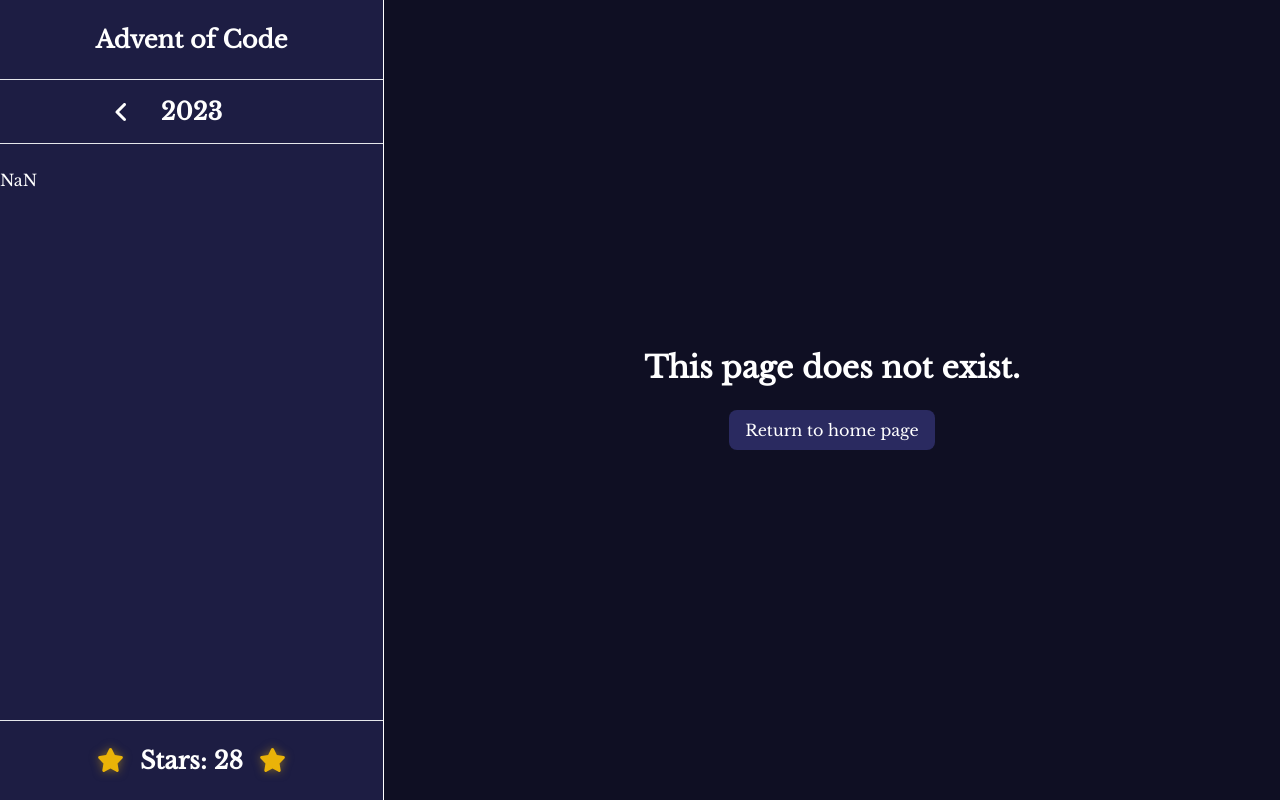
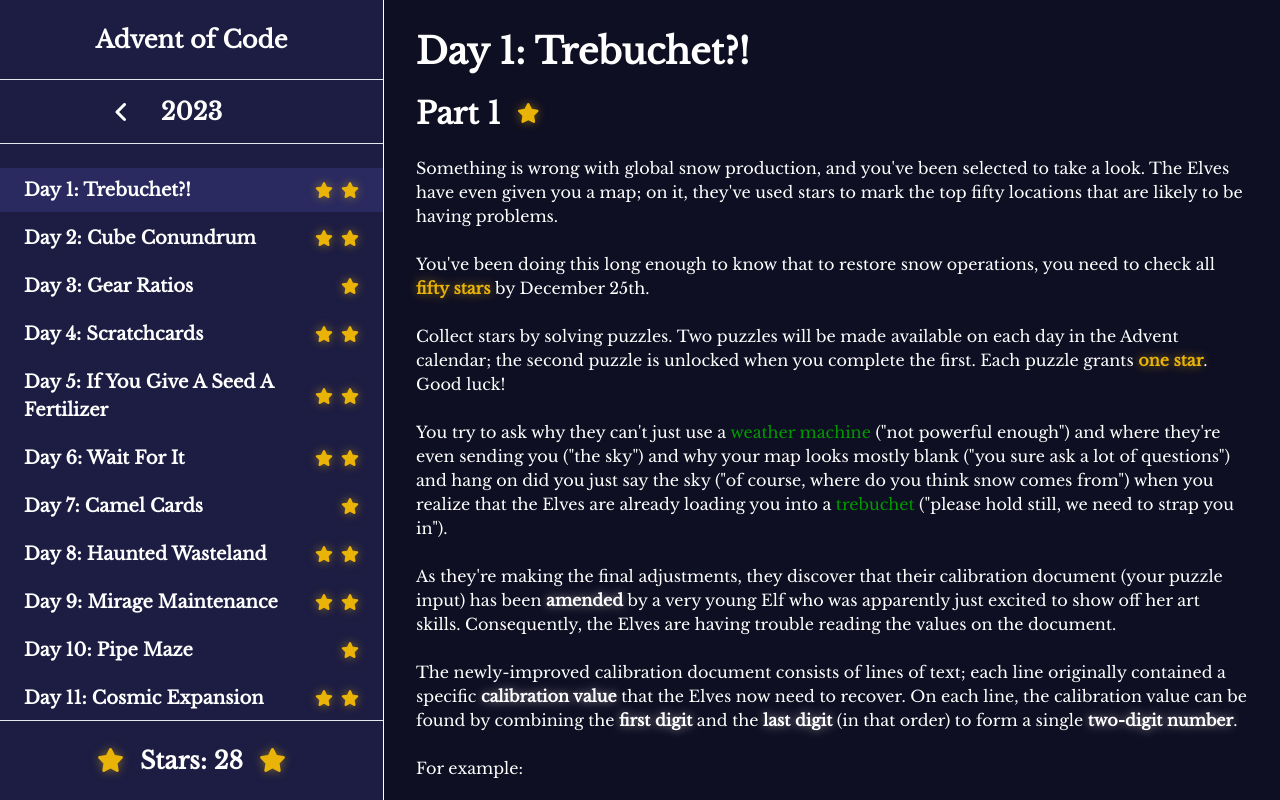
Before and after one commit to Ben-H1/Advent-of-Code, a React (Vite) app: page /2023/day/1 in a window 1280 px wide. Built offline with nearby package versions, Linux system fonts and the light colour scheme.

Commit message:
Update routes to add a slash before day number

```diff
--- a/src/components/nav/NavBar.tsx
+++ b/src/components/nav/NavBar.tsx
@@ -11,7 +11,7 @@
     const location = useLocation();
 
     const currentYear = location.pathname.split('/')[1];
-    const currentDay = parseInt(location.pathname.split('/')[2]?.replace(/\D/g, ''));
+    const currentDay = parseInt(location.pathname.split('/')[3]?.replace(/\D/g, ''));
     const yearIndex = Object.keys(years).indexOf(currentYear);
 
     const scrollRef = useRef<HTMLDivElement>(null);
@@ -29,20 +29,20 @@
             </div>
             <div className='flex items-center justify-center h-16 text-2xl font-bold border-b select-none'>
                 {(yearIndex > 0) ? (
-                    <IconButton icon={faAngleLeft} onClick={() => navigate(years[Object.keys(years)[yearIndex - 1]][0].link)} />
+                    <IconButton icon={faAngleLeft} onClick={() => navigate(`${Object.keys(years)[yearIndex - 1]}/day/1`)} />
                 ) : (
                     <div className='w-[15px]'></div>
                 )}
                 <div className='mx-8'>{currentYear}</div>
                 {(yearIndex < Object.keys(years).length - 1) ? (
-                    <IconButton icon={faAngleRight} onClick={() => navigate(years[Object.keys(years)[yearIndex + 1]][0].link)} />
+                    <IconButton icon={faAngleRight} onClick={() => navigate(`${Object.keys(years)[yearIndex + 1]}/day/1`)} />
                 ) : (
                     <div className='w-[15px]'></div>
                 )}
             </div>
             <div ref={scrollRef} className='flex flex-col flex-1 py-6 space-y-1 overflow-y-auto scrollbar-thumb-aoc-lighter scrollbar-track-transparent scrollbar-thin scrollbar-thumb-rounded'>
                 {(currentYear && currentDay) && years[currentYear].map((day, i) => (
-                    <NavLink key={`day-${i}`} highlight={i + 1 === currentDay} link={day.link} title={day.title} stars={day.stars} />
+                    <NavLink key={`day-${i}`} highlight={i + 1 === currentDay} link={`${currentYear}/day/${i + 1}`} title={day.title} stars={day.stars} />
                 ))}
             </div>
             <div className='flex items-center justify-center h-20 text-2xl font-bold border-t select-none'>
--- a/src/routes/AppRoutes.tsx
+++ b/src/routes/AppRoutes.tsx
@@ -4,13 +4,13 @@
 import { years } from '@solutions/years';
 
 const AppRoutes = () => {
-    const latestYear = years[Object.keys(years)[Object.keys(years).length - 1]];
+    const latestYear = Object.keys(years).slice(-1)[0];
 
     return (
         <Routes>
-            <Route path='/' element={<Navigate to={latestYear[0].link} />} />
+            <Route path='/' element={<Navigate to={`${latestYear}/day/1`} />} />
             {Object.keys(years).map((year) => (years[year].map((day, i) => (
-                <Route key={`year-${year}-day-${i + 1}`} path={day.link} element={<DayTemplate day={day} />} />
+                <Route key={`year-${year}-day-${i + 1}`} path={`${year}/day/${i + 1}`} element={<DayTemplate day={day} />} />
             ))))}
             <Route path='/*' element={<NoPage />} />
         </Routes>
```
